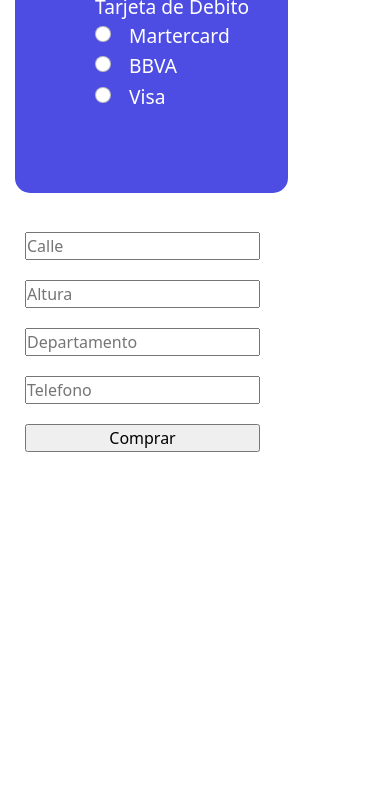
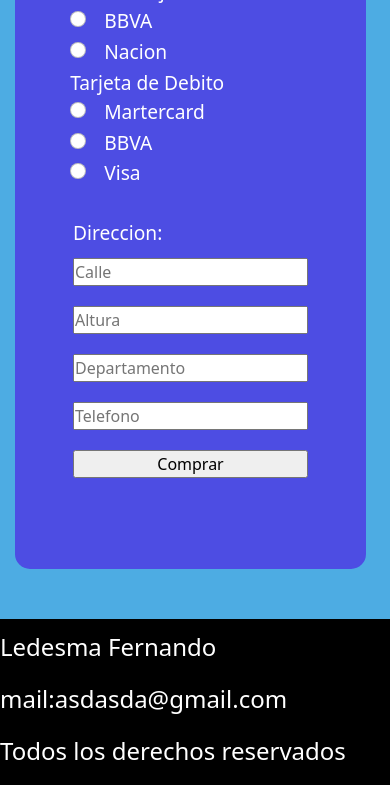
Before and after one commit to LedesmaFernando/PreEntrega3Ledesma, a plain HTML site: page pages/carrito.html in a window 390 px wide. Shown: the part 761-1546 px from the top of the page. Before the commit the page ends 1223 px from the top, so only its background shows below. Drawn offline with nearby package versions, Linux system fonts and the light colour scheme.

Commit message:
mediaqueries-coreccion

```diff
--- a/sass/sections/_media-queries.scss
+++ b/sass/sections/_media-queries.scss
@@ -48,16 +48,32 @@
 }
 }
 @media(max-width: 950px){
+    .compra{
+        height: 1300px !important;
+        margin: auto;
+        .articulos{
+            margin: auto !important;
+        };
         .envio{
+            height: 750px;
             width: 90%;
-        margin: 15px;
+            margin-bottom: 50px;
             border-radius: 15px;
             display: grid;
-        grid-template-rows: 50px 350px 350px;
+            grid-template-rows: 50px 300px 300px;
             padding-top: 50px;
             grid-template-areas:"titulo-envio"
                                 "medios-pago"
                                 "direccion" !important;
+                                .medio-pago{
+                                    margin: auto;
+                                    padding-bottom: 50px;
+                                };
+                                .direccion{
+                                    margin: auto;
+                                    padding-bottom: 150px;
+                                }
+                }
 
             }
 }
```
Also changed, not shown: css/main.css, 1 other file. Lines whose indentation alone changed are shown as unchanged.
